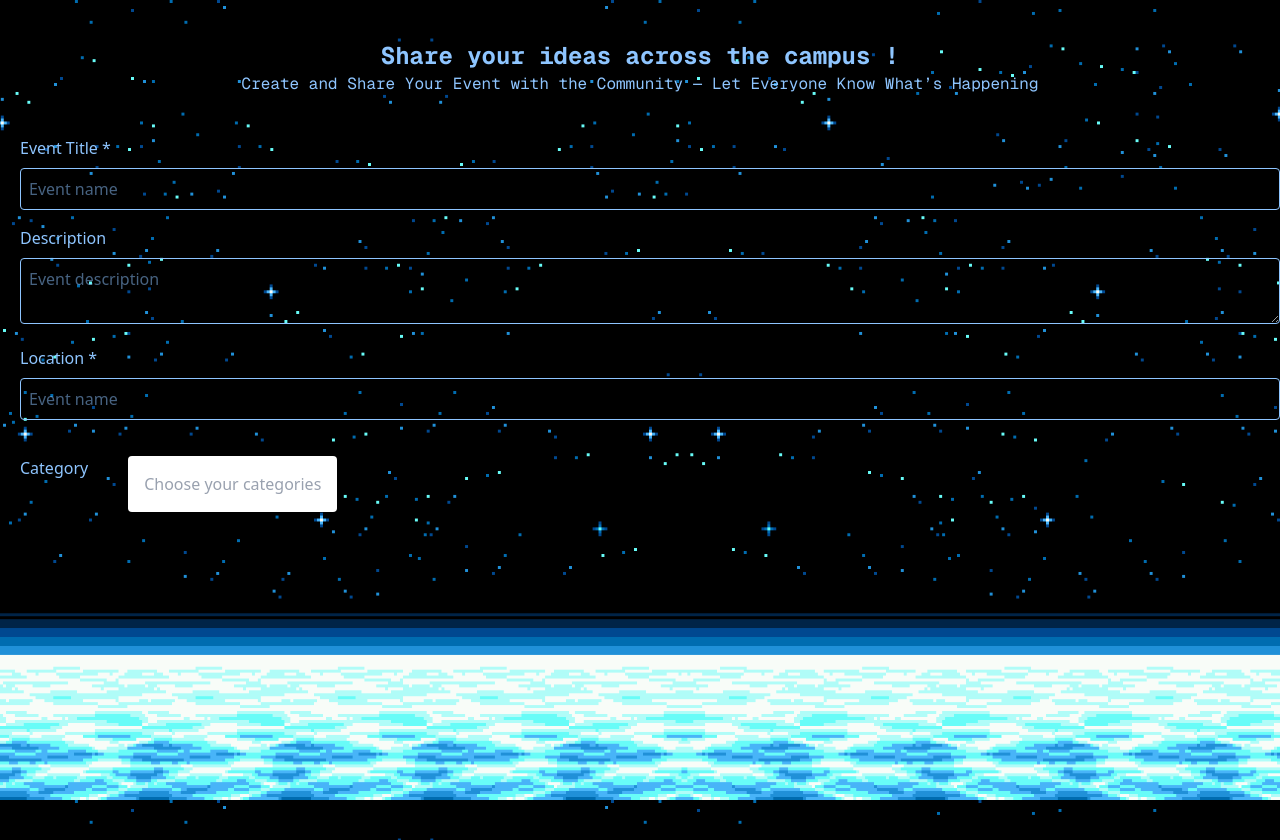
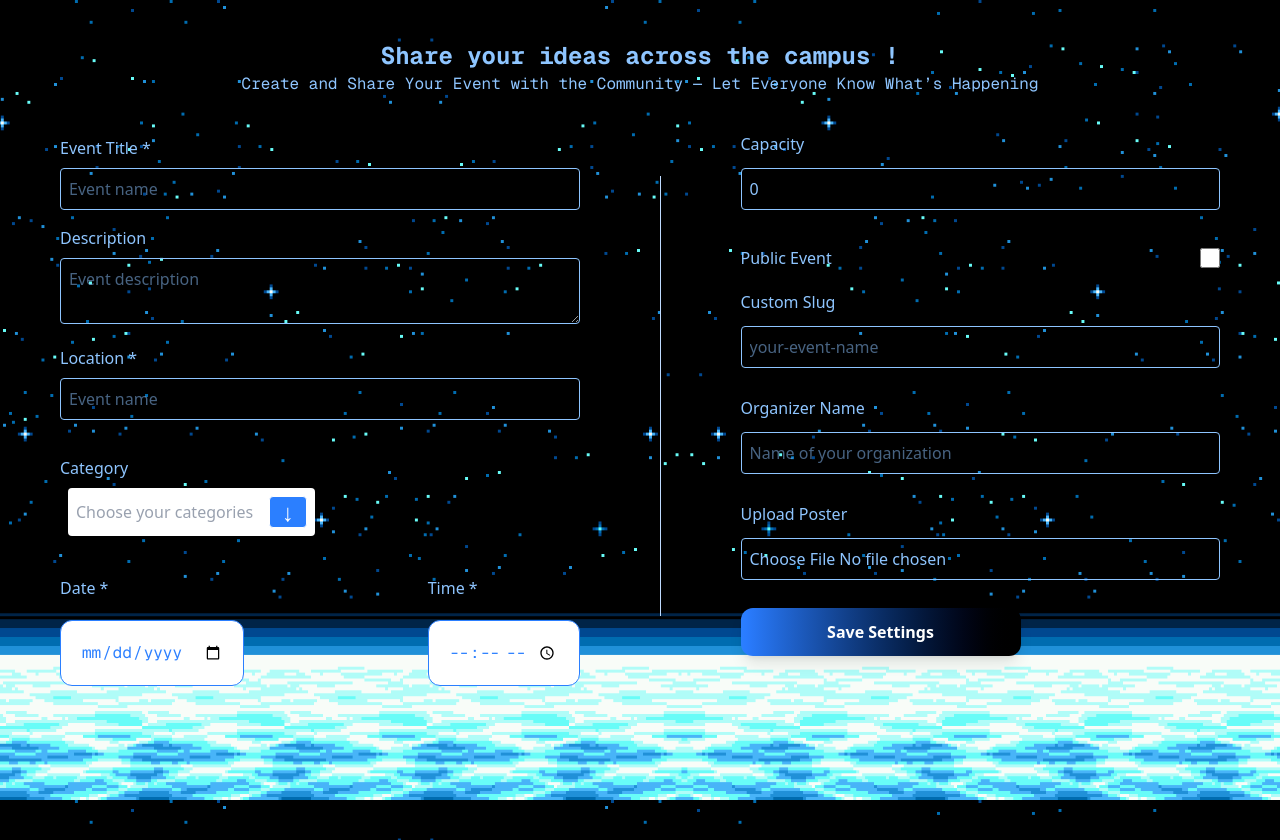
Before and after one commit to kyconf/project-yuevents, a Next.js app in the folder frontend/next-app/: page /events/post_events in a window 1280 px wide. Built offline with nearby package versions, Linux system fonts and the light colour scheme.

Commit message:
Post Event UI

```diff
--- /dev/null
+++ b/frontend/next-app/src/app/events/post_events/components/postEventBanner.tsx
@@ -0,0 +1,18 @@
+interface Props{
+    file: File | null
+    onChange: (file:File) => void
+}
+export default function EventBanner({file, onChange}:Props){
+    return(
+         <div className="flex flex-col text-blue-300 mr-15">
+           <label className="mb-1">Upload Poster</label>
+           <input
+                 type="file"
+                 accept="image/*"
+                 className="w-full border p-2 -pb-5 mb-4 mt-2 rounded focus:outline-none focus:ring-2 focus:ring-blue-500"
+                 required
+                 onChange={e => { if(e.target.files) onChange(e.target.files[0])}} //if statement make sure that the file cannot be null when passing
+           />
+         </div>
+    );
+}
--- a/frontend/next-app/src/app/events/post_events/components/postEventBasicInfo.tsx
+++ b/frontend/next-app/src/app/events/post_events/components/postEventBasicInfo.tsx
@@ -1,6 +1,14 @@
 import Category from "./postEventCategory";
+import {useState} from "react";
+interface Props{
+    title: string,
+    description: string,
+    location: string,
+    onChange: (field: string, value: unknown) => void
+}
+export default function EventBasicInfo({title, description, onChange, location}:Props){
 
-export default function EventBasicInfo(){
+
     const category = [
     {value: "Sport", lable: "Sport"},
     {value: "Film", lable: "Film"},
@@ -20,26 +28,28 @@ export default function EventBasicInfo(){
                 type="text"
                 placeholder="Event name"
                 className="w-full border p-2 mb-4 mt-2 rounded focus:outline-none focus:ring-2 focus:ring-blue-500 "
+                required
+                value={title}
+                onChange={e => onChange("title", e.target.value)}
                 ></input>
 
                 <label>Description</label>
                 <textarea
                 placeholder="Event description"
-                className="w-full border p-2 -pb-5 mb-4 mt-2 rounded focus:outline-none focus:ring-2 focus:ring-blue-500 "></textarea>
+                className="w-full border p-2 -pb-5 mb-4 mt-2 rounded focus:outline-none focus:ring-2 focus:ring-blue-500 "
+                value={description}
+                onChange={e => onChange("description", e.target.value)}></textarea>
+
 
                 <label className="">Location *</label>
                 <input
                 type="text"
                 placeholder="Event name"
                 className="w-full border p-2 mb-4 mt-2 rounded focus:outline-none focus:ring-2 focus:ring-blue-500 "
+                required
+                value={location}
+                onChange={e => onChange("location", e.target.value)}
                 ></input>
-
-                <div className="flex gap-10 mt-5">
-                  <label>Category</label>
-                    <div className=" rounded cursor-pointer bg-white text-blue-600">
-                        <Category options={category} placeholder="Choose your categories"></Category>
-                    </div>
-                </div>
             </form>
         </div>
     );
--- a/frontend/next-app/src/app/events/post_events/components/postEventCategory.tsx
+++ b/frontend/next-app/src/app/events/post_events/components/postEventCategory.tsx
@@ -5,49 +5,61 @@ import {useState} from "react"
 //define type of each option
 type Option = {
     value: string,
-    lable: string
+    label: string
 };
 
 interface MultiSelectProps{
     options: Option[], //list of option available
     placeholder?: string
+    onChange: (selected: Option[]) => void
 }
 
-export default function Category({options, placeholder}:MultiSelectProps){
+export default function Category({options, placeholder, onChange}:MultiSelectProps){
     const [selected, setSelected] = useState<Option[]>([]); //for the selected options
     const [isOpen, setIsOpen] = useState(false); //for user to interact with dropdown
 
     const toggleOption = (option:Option) => {
+        let newSelected;
         //if option is selected, when click again, it will be removed
         if(selected.find(o => o.value === option.value)){ //find o in selected, if find a value o equal to the option.value...
-            setSelected(selected.filter(o => o.value !== option.value))
+            newSelected = selected.filter(o => o.value !== option.value)
         }
         else{
-            setSelected([...selected, option]); //if not, then put that option into selected
+            newSelected = [...selected, option]; //if not, then put that option into selected
+
         }
+        setSelected(newSelected);
+        onChange(newSelected);
+
+
     }
 
-    return(
-        <div className="p-2">
+    return(<>
+        <div className="flex gap-10 mt-5 ml-5">
+                    <div className=" rounded cursor-pointer  text-blue-300">
+                        <label>Category</label>
+
+          <div className="p-2">
             {/*Display all the selected options*/}
-            <div
-            className=" rounded p-2 flex flex-wrap items-center gap-1 cursor-pointer"
-            onClick={() => setIsOpen(!isOpen)}> {/*Click this to open or close the dropdown*/}
+            <div className=" bg-white rounded p-2 flex flex-wrap items-center gap-1 cursor-pointer">
 
                 {selected.map(option => (
-                    <span className="bg-blue-500 text-white px-2 py-1 rounded flex items-center gap-1"
+                    <span className="bg-blue-300 text-white px-2 py-1 rounded flex items-center gap-1"
                     key={option.value}
                     onClick={e => {
                             e.stopPropagation();
                             toggleOption(option)
                         }}>
-                        {option.lable}
+                        {option.label}
                     </span>
                 ))}
                 {/*If nothing was selected, show placeholder*/}
                 {!selected.length && (
                     <span className="text-gray-400">{placeholder}</span>
                 )}
+                 <div
+                className="p-3 ml-3 text-2xl border rounded h-8 flex items-center text-white bg-blue-500 transition hover:bg-blue-900"
+                onClick={() => setIsOpen(!isOpen)} >↓</div> {/*Click this to open or close the dropdown*/}
             </div>
 
             {/*Display the dropbox*/}
@@ -58,10 +70,15 @@ export default function Category({options, placeholder}:MultiSelectProps){
                         key={opt.value}
                         onClick={() => toggleOption(opt)} //select or remove option when clicked
                         className={`p-2 cursor-pointer hover:bg-blue-600 ${selected.find(o => o.value === opt.value) ? "bg-blue-400 text-white w-40" : ""}`}
-                        >{opt.lable}</li>
+                        >{opt.label}</li>
                     ))}
                 </ul>
             )}
         </div>
+                    </div>
+                </div>
+
+
+        </>
     );
 }
--- a/frontend/next-app/src/app/events/post_events/components/postEventDateAndTime.tsx
+++ b/frontend/next-app/src/app/events/post_events/components/postEventDateAndTime.tsx
@@ -0,0 +1,38 @@
+interface Props{
+    date: string,
+    time: string
+    onChange: (field: string, value: unknown) => void
+}
+
+
+
+
+export default function DateAndTime({date, time, onChange}:Props){
+    return(
+     <div className="text-blue-300">
+         <form className="flex mt-8 ml-5 justify-between">
+            {/*Date section*/}
+            <div className="flex flex-col">
+                <label>Date *</label>
+                <input
+                type="date"
+                className="mt-5 border p-5 bg-white text-md  text-blue-500 rounded-xl font-mono"
+                required
+                value={date}
+                onChange={e => onChange("date", e.target.value)}></input>
+            </div>
+
+            {/*Time section*/}
+            <div className="flex flex-col">
+                <label>Time *</label>
+                <input
+                type="time"
+                className="mt-5 border p-5 bg-white text-md  text-blue-500 rounded-xl font-mono"
+                required
+                value={time}
+                onChange={e => onChange("time", e.target.value)}></input>
+            </div>
+         </form>
+     </div>
+    );
+}
--- /dev/null
+++ b/frontend/next-app/src/app/events/post_events/components/postEventSettings.tsx
@@ -0,0 +1,69 @@
+interface Props{
+    capacity: number,
+    public_event: boolean,
+    slug: string,
+    organizer: string,
+    onChange: (field:string, value:unknown) => void;
+
+}
+
+
+
+export default function EventSettings({capacity, public_event, slug, organizer, onChange}:Props){
+     return (
+    <div className=" text-blue-300 ">
+
+      <form className="flex flex-col mt-9 mr-15 justify-between">
+        {/* Capacity */}
+        <div className="flex flex-col">
+          <label className="mb-1">Capacity</label>
+          <input
+            type="number"
+            min={1}
+            className="w-full border p-2 mb-4 mt-2 rounded focus:outline-none focus:ring-2 focus:ring-blue-500"
+            placeholder="Enter max attendees"
+            required
+            value={capacity}
+            onChange={e => onChange("capacity", e.target.value)}
+          />
+        </div>
+
+        {/* Visibility */}
+        <div className="flex items-center justify-between mt-5 mb-5">
+          <label className="">Public Event</label>
+          <input
+            type="checkbox"
+            className="w-5 h-5 accent-blue-500"
+            checked={public_event}
+            onChange={e => onChange("public_event", e.target.checked)}
+          />
+        </div>
+
+        {/* Slug */}
+        <div className="flex flex-col mb-3">
+          <label className="mb-1">Custom Slug</label>
+          <input
+            type="text"
+            className="w-full border p-2 mb-4 mt-2 rounded focus:outline-none focus:ring-2 focus:ring-blue-500"
+            placeholder="your-event-name"
+            value={slug}
+            onChange={e => onChange("slug", e.target.value)}
+          />
+        </div>
+
+        {/* Organizer info */}
+        <div className="flex flex-col mb-3">
+          <label className="mb-1">Organizer Name</label>
+          <input
+            type="text"
+            className="w-full border p-2 mb-4 mt-2 rounded focus:outline-none focus:ring-2 focus:ring-blue-500"
+            placeholder="Name of your organization"
+            required
+            value={organizer}
+            onChange={e => onChange("organizer", e.target.value)}
+          />
+        </div>
+      </form>
+    </div>
+  );
+}
--- /dev/null
+++ b/frontend/next-app/src/app/events/post_events/components/postSubmitButton.tsx
@@ -0,0 +1,35 @@
+interface Props{
+    onClick: () => void
+}
+
+
+
+
+
+
+
+export default function SubmitButton({onClick}:Props){
+    return(
+        <button
+  onClick={onClick}
+  type="submit"
+  className="
+  mt-3
+    w-70
+    py-3
+    rounded-xl
+    font-semibold
+    text-white
+    bg-linear-to-r from-blue-500 to-black
+    shadow-lg
+    hover:from-black hover:to-blue-500
+    transform hover:scale-105
+    transition
+    duration-300
+    focus:outline-none focus:ring-2 focus:ring-blue-400 focus:ring-offset-2
+  "
+>
+  Save Settings
+</button>
+    );
+}
--- a/frontend/next-app/src/app/events/post_events/page.tsx
+++ b/frontend/next-app/src/app/events/post_events/page.tsx
@@ -1,11 +1,143 @@
+'use client'
 import PostEventHeader from "./components/postEventHeader";
 import EventBasicInfo from "./components/postEventBasicInfo";
+import DateAndTime from "./components/postEventDateAndTime";
+import EventSettings from "./components/postEventSettings";
+import EventBanner from "./components/postEventBanner";
+import SubmitButton from "./components/postSubmitButton";
+import Category from "./components/postEventCategory";
+import {useState} from "react";
+type Option = { value: string; label: string };
+interface Field {
+    title: string;
+    description: string;
+    location: string;
+    category: Option[];
+    date: string;
+    time: string;
+    banner: File | null;
+    capacity: number;
+    public_event: boolean;
+    slug: string;
+    organizer: string;
+}
 export default function Page(){
+
+    const [field, setField] = useState<Field>({
+        title: "",
+        description: "",
+        location: "",
+        category: [],
+        date: "",
+        time: "",
+        banner: null as File | null,
+        capacity: 0,
+        public_event:false,
+        slug: "",
+        organizer: ""
+
+    })
+
+    const category: Option[] = [
+    {value: "Sport", label: "Sport"},
+    {value: "Film", label: "Film"},
+    {value: "Education", label: "Education"},
+    {value: "Game", label: "Game"},
+
+    {value: "Technology", label: "Technology"},
+    {value: "Workshop", label: "Workshop"},
+    {value: "Networking", label: "Networking"},
+    {value: "Other", label: "Other"}
+    ]
+
+    const handleChange = (field: string, value: unknown) => {
+        setField(prev => ({...prev, [field]: value})); //change the field got assign in onChange function in each component
+    }
+    const handleCategoryChange = (selected: {value:string,label:string}[]) => {
+    handleChange("category", selected);
+}
+    const handleSubmit = async () => {
+    // formDataHelp sending files without error
+    const formData = new FormData();
+    formData.append("title", field.title);
+    formData.append("description", field.description);
+    formData.append("location", field.location);
+
+    if(field.banner) formData.append("banner", field.banner);
+
+    formData.append("date", field.date);
+    formData.append("timeime", field.time);
+
+
+    formData.append("capacity", field.capacity.toString());
+    formData.append("public_event", field.public_event ? "true" : "false");
+    formData.append("slug", field.slug);
+    formData.append("organizer", field.organizer);
+
+    // append category
+    field.category.forEach((c, i) => formData.append(`category[${i}]`, c.value));
+
+    try {
+        const res = await fetch("/api/events", {
+            method: "POST",
+            body: formData
+        });
+        if(res.ok){
+            console.log("Event submitted successfully!");
+        } else {
+            console.log("Submit failed");
+        }
+    } catch(err) {
+        console.error(err);
+    }
+};
     return(
-        <div>
-            <PostEventHeader></PostEventHeader>
-            <EventBasicInfo></EventBasicInfo>
+        <>
+        <PostEventHeader></PostEventHeader>
+        <div className="flex gap-20">
+            <div className="flex-1 ml-10">
+                <EventBasicInfo
+                title={field.title}
+                description={field.description}
+                location={field.location}
+                onChange={handleChange}
+                ></EventBasicInfo>
+                <Category
+                options={category}
+                placeholder="Choose your categories"
+                onChange={handleCategoryChange}></Category>
+                <DateAndTime
+                date={field.date}
+                time={field.time}
+                onChange={handleChange}></DateAndTime>
+            </div>
+
+            <div className="w-px bg-blue-200 h-110 flex mt-20 "></div>
+
+            <div className="flex-1">
+                <EventSettings
+                capacity={field.capacity}
+                public_event={field.public_event}
+                slug={field.slug}
+                organizer={field.organizer}
+                onChange={handleChange}></EventSettings>
+                <EventBanner
+                file={field.banner}
+                onChange={file => handleChange("banner", file)}></EventBanner>
+                <SubmitButton onClick={handleSubmit}></SubmitButton>
+            </div>
+
         </div>
 
+       {/* <div className="bg-black text-white">
+            <p>{field.title}</p>
+            <p>{field.description}</p>
+            <p>{field.location}</p>
+            <p>{JSON.stringify(field.category)}</p>
+            <p>{field.date}</p>
+            <p>{field.time}</p>
+        </div> */}
+        {/*To test if passing value work fine*/}
+        </>
     );
 }
```
